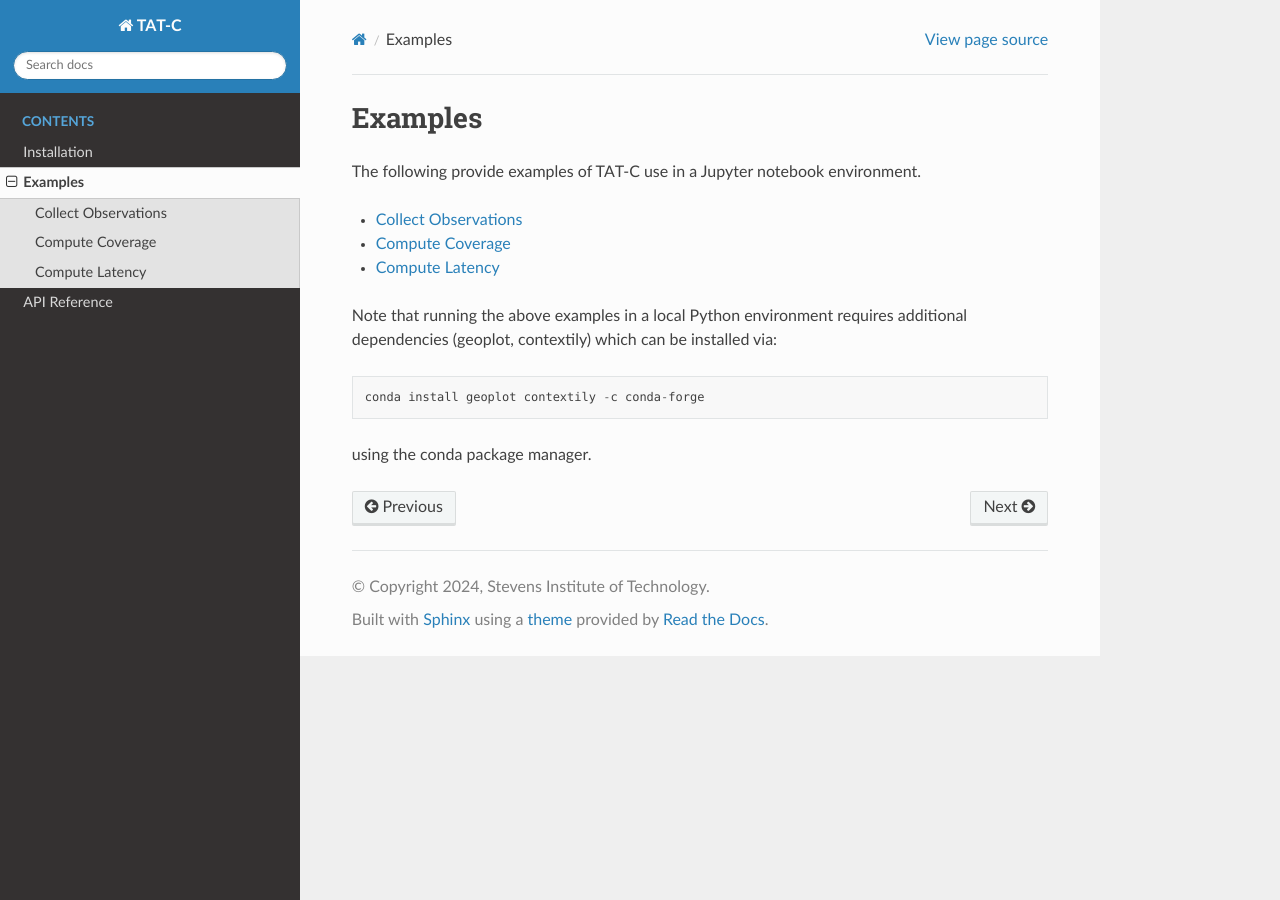
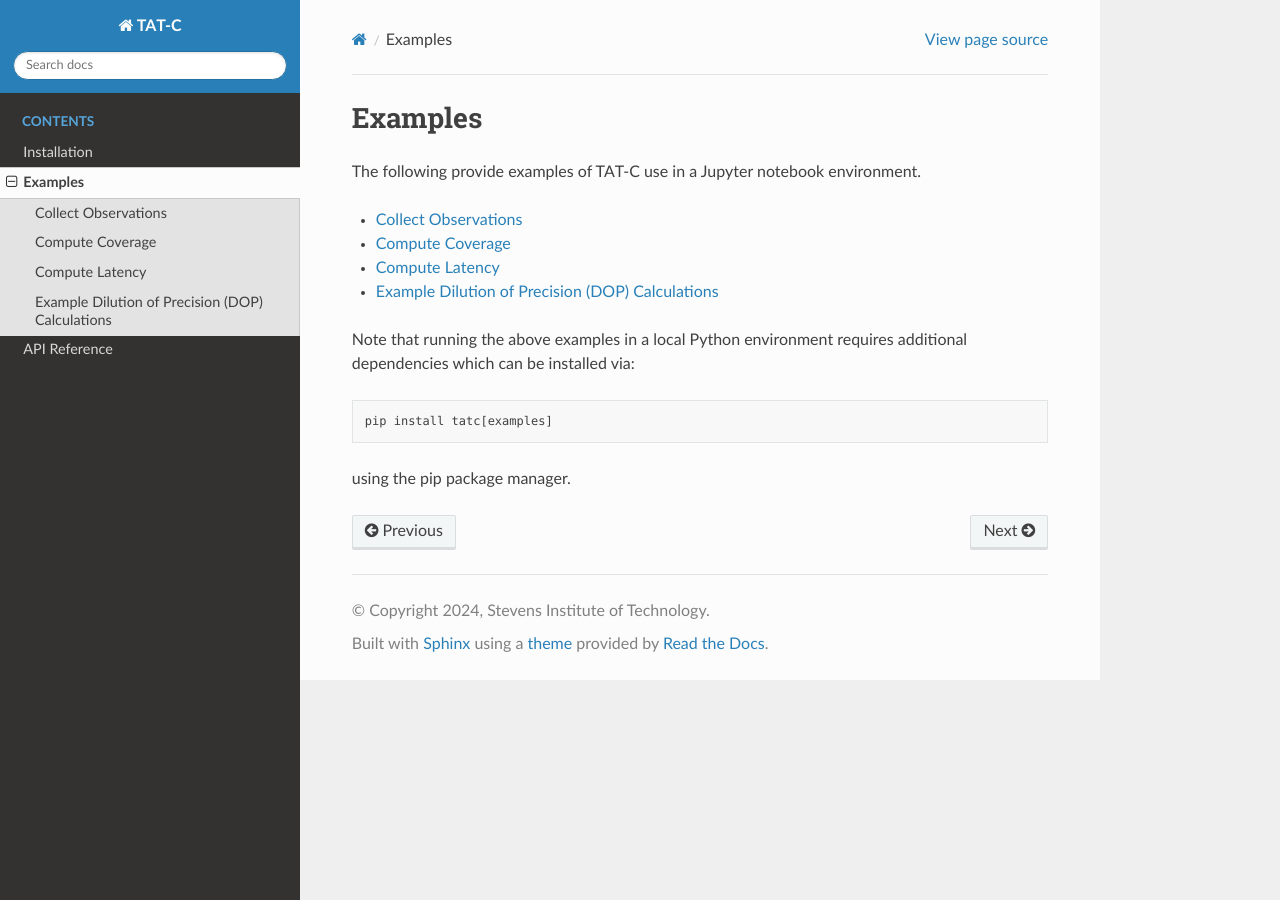
Before and after one commit to code-lab-org/tatc, a Sphinx documentation site: the page built from docs/examples/index.rst, in a window 1280 px wide. Built offline with Sphinx 7.4.7 and the Read the Docs theme 2.0.0, drawn with Linux system fonts in a browser that asks for light colours; pages that are not in the unit, such as notebooks, are missing from menus.

```diff
--- a/docs/conf.py
+++ b/docs/conf.py
@@ -34,6 +34,7 @@ release = tatc.__version__
 # extensions coming with Sphinx (named 'sphinx.ext.*') or your custom
 # ones.
 extensions = [
+    "myst_nb",
     "sphinx.ext.autodoc",
     "sphinx.ext.doctest",
     "sphinx.ext.intersphinx",
@@ -44,9 +45,7 @@ extensions = [
     "sphinx.ext.viewcode",
     "sphinx.ext.githubpages",
     "sphinx.ext.napoleon",
-    "nbsphinx",
     "sphinxcontrib.autodoc_pydantic",
-    "myst_parser",
 ]
 
 napoleon_google_docstring = True
--- a/docs/examples/index.rst
+++ b/docs/examples/index.rst
@@ -11,9 +11,10 @@ The following provide examples of TAT-C use in a Jupyter notebook environment.
   CollectOrbitGroundTrack.ipynb
   ComputeCoverage.ipynb
   ComputeLatency.ipynb
+  ComputeDOP.ipynb
 
-Note that running the above examples in a local Python environment requires additional dependencies (geoplot, contextily) which can be installed via::
+Note that running the above examples in a local Python environment requires additional dependencies which can be installed via::
 
-  conda install geoplot contextily -c conda-forge
+  pip install tatc[examples]
 
-using the conda package manager.
+using the pip package manager.
--- a/pyproject.toml
+++ b/pyproject.toml
@@ -54,8 +54,7 @@ dev = [
 docs = [
     "autodoc_pydantic >= 2",
     "docutils",
-    "myst-parser",
-    "nbsphinx",
+    "myst-nb",
     "sphinx >= 7",
     "sphinx-rtd-theme"
 ]
--- a/readthedocs.yml
+++ b/readthedocs.yml
@@ -22,3 +22,4 @@ python:
        path: .
        extra_requirements:
          - docs
+         - examples
```
